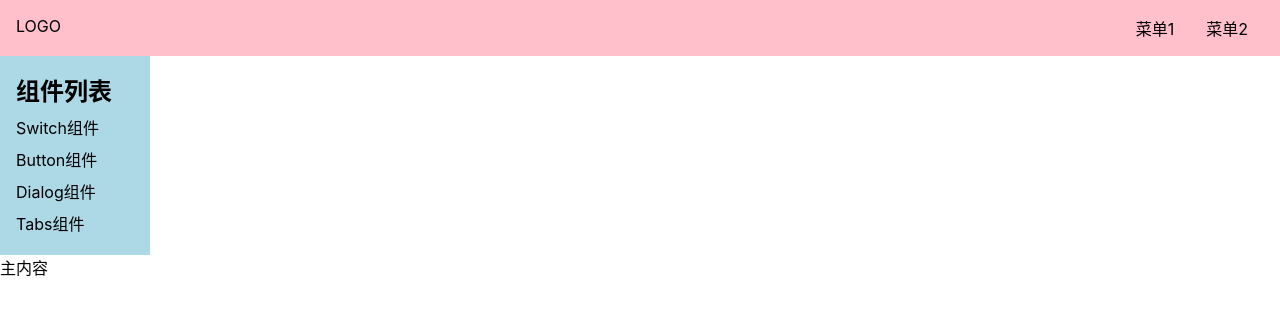
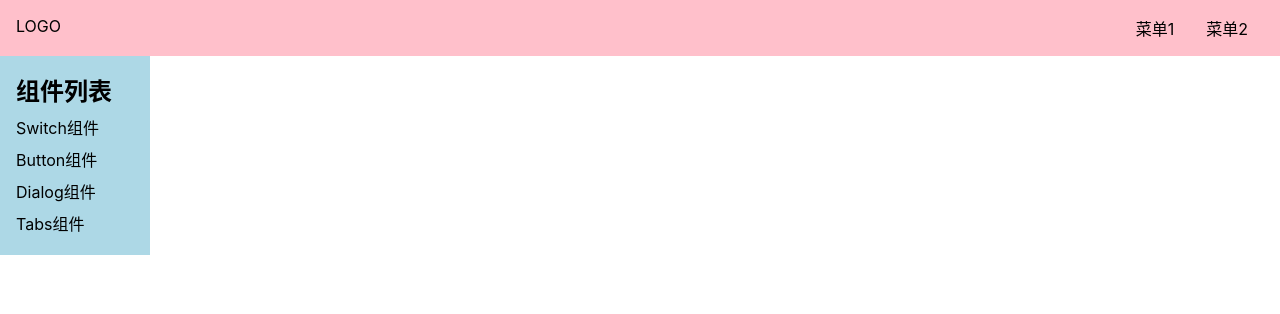
Before and after one commit to yangjindong/taste-ui, a Vue app: page /#/doc in a window 1280 px wide. Shown: the top 314 px of the page. Built offline with nearby package versions, Linux system fonts and the light colour scheme.

Commit message:
路由切换之后关闭aside

```diff
--- a/src/App.vue
+++ b/src/App.vue
@@ -7,6 +7,7 @@
 import { defineComponent, provide, ref } from "vue";
 import HelloWorld from "./components/HelloWorld.vue";
 import Topnav from "./components/Topnav.vue";
+import { router } from "./router";
 
 export default defineComponent({
   name: "App",
@@ -19,6 +20,11 @@ export default defineComponent({
     console.log(width);
     const asideVisible = ref(width <= 500 ? false : true);
     provide("asideVisible", asideVisible);
+    router.afterEach(() => {
+      if (width <= 500) {
+        asideVisible.value = false;
+      }
+    });
   },
 });
 </script>
--- /dev/null
+++ b/src/components/SwitchDemo.vue
@@ -0,0 +1,3 @@
+<template>
+  <div>Switch组件</div>
+</template>
--- a/src/main.ts
+++ b/src/main.ts
@@ -1,18 +1,7 @@
 import { createApp } from "vue";
 import App from "./App.vue";
-import { createWebHashHistory, createRouter } from "vue-router";
 import "./index.scss";
-import Home from "./views/Home.vue";
-import Doc from "./views/Doc.vue";
-
-const history = createWebHashHistory();
-const router = createRouter({
-  history: history,
-  routes: [
-    { path: "/", component: Home },
-    { path: "/doc", component: Doc },
-  ],
-});
+import { router } from "./router";
 
 const app = createApp(App);
 app.use(router);
--- /dev/null
+++ b/src/router.ts
@@ -0,0 +1,20 @@
+import { createWebHashHistory, createRouter } from "vue-router";
+import Home from "./views/Home.vue";
+import Doc from "./views/Doc.vue";
+import SwitchDemo from "./components/SwitchDemo.vue";
+
+const history = createWebHashHistory();
+export const router = createRouter({
+  history: history,
+  routes: [
+    { path: "/", component: Home },
+    {
+      path: "/doc",
+      component: Doc,
+      children: [{ path: "switch", component: SwitchDemo }],
+    },
+  ],
+});
+router.afterEach(() => {
+  console.log("路由切换了");
+});
--- a/src/views/Doc.vue
+++ b/src/views/Doc.vue
@@ -9,7 +9,7 @@
         <li><router-link to="/doc/tabs">Tabs组件</router-link></li>
       </ol>
     </aside>
-    <main>主内容</main>
+    <main><router-view /></main>
   </div>
 </template>
 
```
